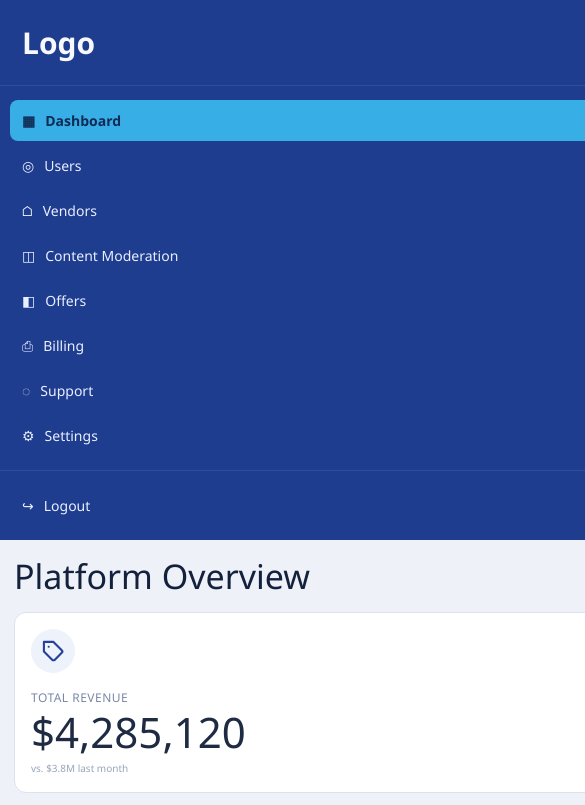
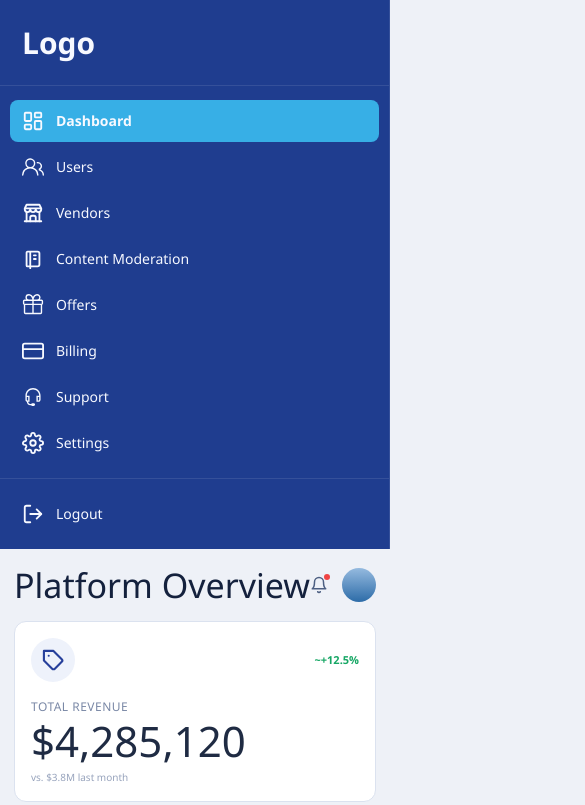
Before and after one commit to mmiskatul/nunonus-service-provider, a Next.js app: page / in a window 390 px wide. Shown: the top 805 px of the page, 585 px wide, since content can reach past the window. Built offline with nearby package versions, Linux system fonts and the light colour scheme.

Commit message:
update the side icon and their size

```diff
--- a/app/(main)/layout.tsx
+++ b/app/(main)/layout.tsx
@@ -7,9 +7,9 @@ export default function MainLayout({
   children: React.ReactNode;
 }>) {
   return (
-    <div className="app-shell">
+    <div className="grid min-h-screen grid-cols-[220px_1fr] max-[980px]:grid-cols-1">
       <Sidebar />
-      <main className="main-content">
+      <main className="px-[14px] pb-[18px]">
         <Topbar />
         {children}
       </main>
--- a/app/globals.css
+++ b/app/globals.css
@@ -29,64 +29,6 @@ a {
   text-decoration: none;
 }
 
-.app-shell {
-  display: grid;
-  grid-template-columns: 220px 1fr;
-  min-height: 100vh;
-}
-
-.sidebar {
-  background: var(--bg-sidebar);
-  color: #f7f9ff;
-  display: flex;
-  flex-direction: column;
-  border-right: 1px solid rgba(255, 255, 255, 0.1);
-}
-
-.sidebar-logo {
-  padding: 20px 22px;
-  font-size: 30px;
-  font-weight: 700;
-  border-bottom: 1px solid rgba(255, 255, 255, 0.08);
-}
-
-.sidebar-nav {
-  padding: 14px 10px;
-  display: flex;
-  flex-direction: column;
-  gap: 4px;
-  flex: 1;
-}
-
-.nav-item {
-  display: flex;
-  align-items: center;
-  gap: 10px;
-  border-radius: 8px;
-  padding: 10px 12px;
-  font-size: 14px;
-  color: #e9efff;
-  transition: background-color 0.2s ease;
-}
-
-.nav-item:hover {
-  background: rgba(255, 255, 255, 0.12);
-}
-
-.nav-item.active {
-  background: var(--bg-sidebar-accent);
-  color: #0f2b55;
-  font-weight: 600;
-}
-
-.sidebar-footer {
-  border-top: 1px solid rgba(255, 255, 255, 0.08);
-  padding: 14px 10px;
-}
-
-.main-content {
-  padding: 0 14px 18px;
-}
 
 .topbar {
   min-height: 72px;
@@ -370,14 +312,6 @@ th {
 }
 
 @media (max-width: 980px) {
-  .app-shell {
-    grid-template-columns: 1fr;
-  }
-
-  .sidebar {
-    min-height: auto;
-  }
-
   .charts-row {
     grid-template-columns: 1fr;
   }
--- a/components/main/sidebar.tsx
+++ b/components/main/sidebar.tsx
@@ -2,31 +2,39 @@
 
 import Link from "next/link";
 import { usePathname } from "next/navigation";
+import type { ReactNode } from "react";
+import { GoGift, GoPeople } from "react-icons/go";
+import { LiaHeadsetSolid } from "react-icons/lia";
+import { LuLayoutDashboard } from "react-icons/lu";
+import { TbBuildingStore, TbNotebook } from "react-icons/tb";
+import { FiCreditCard, FiLogOut, FiSettings } from "react-icons/fi";
 
 type NavItem = {
   href: string;
   label: string;
-  icon: string;
+  icon: ReactNode;
 };
 
 const navItems: NavItem[] = [
-  { href: "/dashboard", label: "Dashboard", icon: "▦" },
-  { href: "/users", label: "Users", icon: "◎" },
-  { href: "/vendors", label: "Vendors", icon: "⌂" },
-  { href: "/content-moderation", label: "Content Moderation", icon: "◫" },
-  { href: "/offers", label: "Offers", icon: "◧" },
-  { href: "/billing", label: "Billing", icon: "⎙" },
-  { href: "/support", label: "Support", icon: "◌" },
-  { href: "/settings", label: "Settings", icon: "⚙" }
+  { href: "/dashboard", label: "Dashboard", icon: <LuLayoutDashboard /> },
+  { href: "/users", label: "Users", icon: <GoPeople /> },
+  { href: "/vendors", label: "Vendors", icon: <TbBuildingStore /> },
+  { href: "/content-moderation", label: "Content Moderation", icon: <TbNotebook /> },
+  { href: "/offers", label: "Offers", icon: <GoGift /> },
+  { href: "/billing", label: "Billing", icon: <FiCreditCard /> },
+  { href: "/support", label: "Support", icon: <LiaHeadsetSolid /> },
+  { href: "/settings", label: "Settings", icon: <FiSettings /> }
 ];
 
 export function Sidebar() {
   const pathname = usePathname();
 
   return (
-    <aside className="sidebar">
-      <div className="sidebar-logo">Logo</div>
-      <nav className="sidebar-nav">
+    <aside className="flex flex-col border-r border-white/10 bg-[var(--bg-sidebar)] text-[#f7f9ff]">
+      <div className="border-b border-white/10 px-[22px] py-[20px] text-[30px] font-bold">
+        Logo
+      </div>
+      <nav className="flex flex-1 flex-col gap-1 px-[10px] py-[14px]">
         {navItems.map((item) => {
           const isActive =
             pathname === item.href ||
@@ -36,17 +44,26 @@ export function Sidebar() {
             <Link
               key={item.href}
               href={item.href}
-              className={`nav-item ${isActive ? "active" : ""}`}
+              className={`flex items-center gap-3 rounded-lg px-3 py-2.5 text-sm text-[#e9efff] transition-colors hover:bg-white/15 ${
+                isActive ? "bg-[var(--bg-sidebar-accent)] text-[#0f2b55] font-semibold" : ""
+              }`}
             >
-              <span>{item.icon}</span>
+              <span className="flex h-[22px] w-[22px] items-center justify-center text-[22px] leading-none">
+                {item.icon}
+              </span>
               <span>{item.label}</span>
             </Link>
           );
         })}
       </nav>
-      <div className="sidebar-footer">
-        <Link href="/" className="nav-item">
-          <span>↪</span>
+      <div className="border-t border-white/10 px-[10px] py-[14px]">
+        <Link
+          href="/"
+          className="flex items-center gap-3 rounded-lg px-3 py-2.5 text-sm text-[#e9efff] transition-colors hover:bg-white/15"
+        >
+          <span className="flex h-[22px] w-[22px] items-center justify-center text-[22px] leading-none">
+            <FiLogOut />
+          </span>
           <span>Logout</span>
         </Link>
       </div>
```
Also changed, not shown: public/store-03.svg (added), 1 other file (tests, documents, lock files or other folders).
